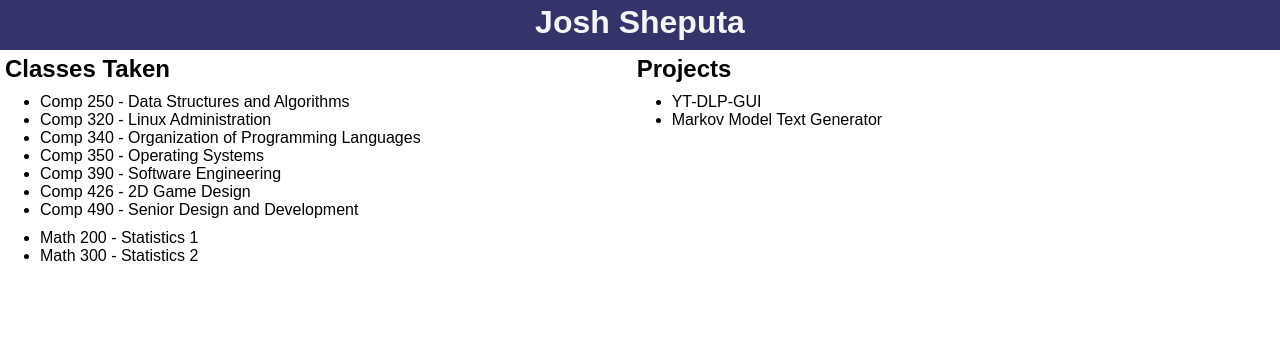
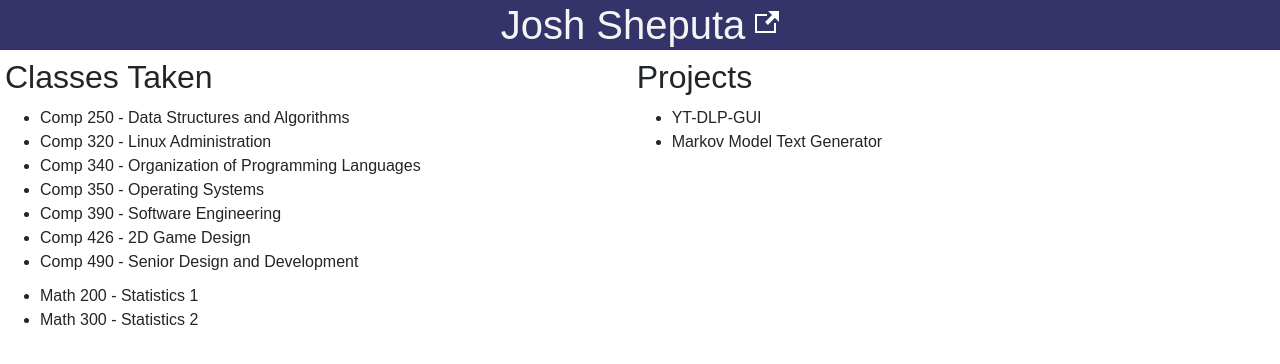
Before and after one commit to Teknicallity/teknicallity.github.io, a plain HTML site: page index.html in a window 1280 px wide. Drawn offline with nearby package versions, Linux system fonts and the light colour scheme.

Commit message:
added linkedin

```diff
--- a/index.html
+++ b/index.html
@@ -3,19 +3,29 @@
     <head>
         <title>Teknicallity</title>
 
+        <!-- Required meta tags -->
+        <meta charset="utf-8">
+        <meta name="viewport" content="width=device-width, initial-scale=1, shrink-to-fit=no">
+
+        <!-- Bootstrap CSS -->
+        <link rel="stylesheet" href="https://cdn.jsdelivr.net/npm/bootstrap@4.0.0/dist/css/bootstrap.min.css" integrity="sha384-Gn5384xqQ1aoWXA+058RXPxPg6fy4IWvTNh0E263XmFcJlSAwiGgFAW/dAiS6JXm" crossorigin="anonymous">
+
         <link rel="stylesheet" href="stylesheets/index.css">
+
     </head>
     <body>
-        <div class="main-header">
-            <h1>Josh Sheputa</h1>
-        </div>
+        <header class="main-header">
+            <h1 class="name-header">Josh Sheputa</h1>
+            <a href="https://www.linkedin.com/in/jsheputa/">
+                <svg class="link-icon" title="LinkedIn" xmlns="http://www.w3.org/2000/svg" width="24" height="24" viewBox="0 0 24 24"><path d="M21 13v10h-21v-19h12v2h-10v15h17v-8h2zm3-12h-10.988l4.035 4-6.977 7.07 2.828 2.828 6.977-7.07 4.125 4.172v-11z"/></svg>
+            </a>
+        </header>
         <div class="main-content">
             <div class="classes-taken">
                 <h2>Classes Taken</h2>
                 <ul>
                     <li>Comp 250 - Data Structures and Algorithms</li>
                     <li>Comp 320 - Linux Administration</li>
-                    <!-- <li>Comp 335 - Web Application Development</li> -->
                     <li>Comp 340 - Organization of Programming Languages</li>
                     <li>Comp 350 - Operating Systems</li>
                     <li>Comp 390 - Software Engineering</li>
@@ -35,5 +45,10 @@
                 </ul>
             </div>
         </div>
+
+        <script src="https://code.jquery.com/jquery-3.2.1.slim.min.js" integrity="sha384-KJ3o2DKtIkvYIK3UENzmM7KCkRr/rE9/Qpg6aAZGJwFDMVNA/GpGFF93hXpG5KkN" crossorigin="anonymous"></script>
+        <script src="https://cdn.jsdelivr.net/npm/popper.js@1.12.9/dist/umd/popper.min.js" integrity="sha384-ApNbgh9B+Y1QKtv3Rn7W3mgPxhU9K/ScQsAP7hUibX39j7fakFPskvXusvfa0b4Q" crossorigin="anonymous"></script>
+        <script src="https://cdn.jsdelivr.net/npm/bootstrap@4.0.0/dist/js/bootstrap.min.js" integrity="sha384-JZR6Spejh4U02d8jOt6vLEHfe/JQGiRRSQQxSfFWpi1MquVdAyjUar5+76PVCmYl" crossorigin="anonymous"></script>
+
     </body>
 </html>
--- a/stylesheets/index.css
+++ b/stylesheets/index.css
@@ -6,14 +6,23 @@ body{
     margin: 0px;
     background-color: rgb(52, 52, 106);
     height: 50px;
-    display: block;
+    display: flex;
+    justify-content: center;
+    align-items: center;
 }
-h1{
+.name-header{
     margin-top: 0px;
     margin-bottom: 0px;
-    text-align: center;
     color: whitesmoke;
     line-height: 45px;
+    display: inline;
+    margin-right: 10px;
+}
+.link-icon{
+    filter: invert(100%);
+}
+.link-icon:hover{
+    cursor: pointer;
 }
 h2{
     margin-top: 5px;
```
